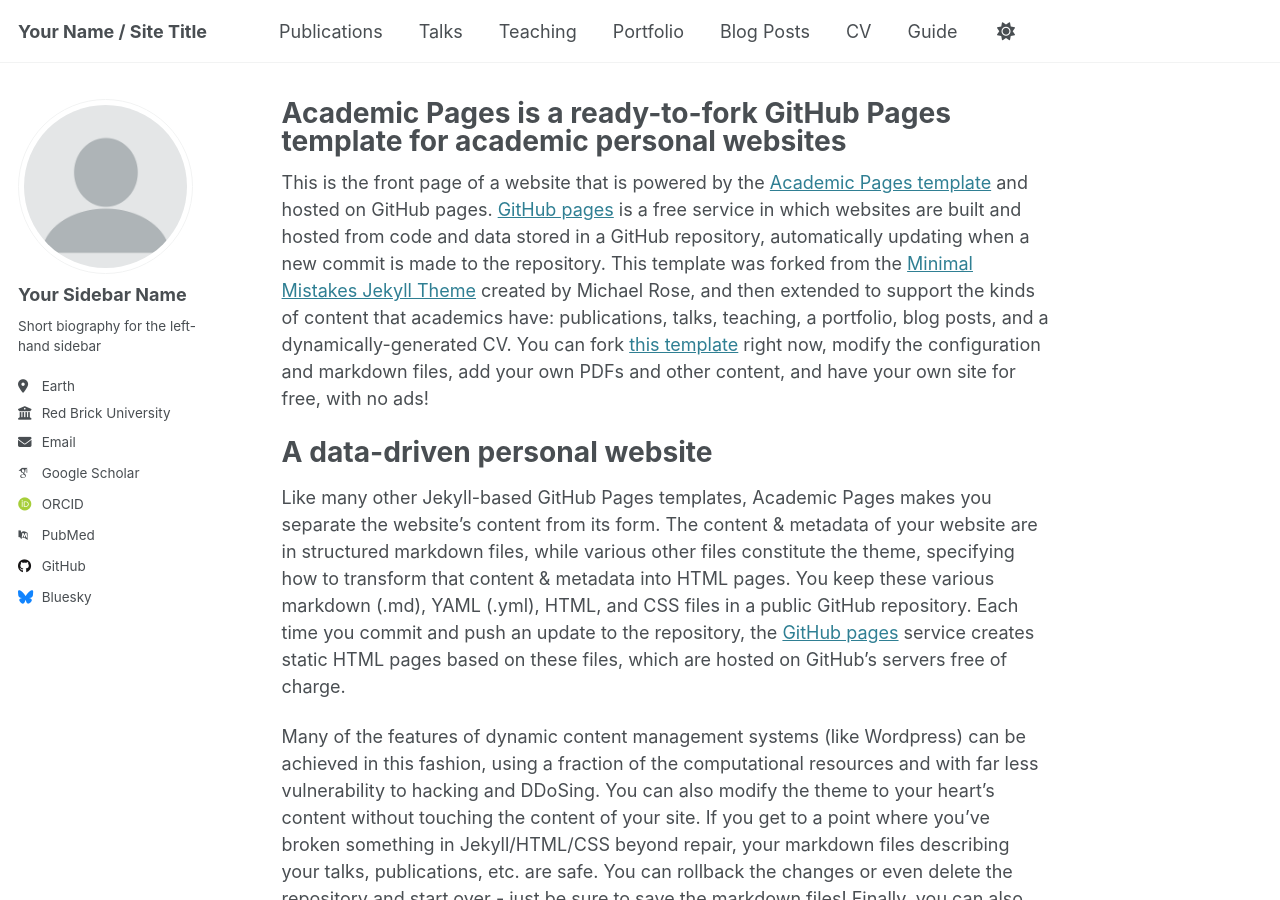
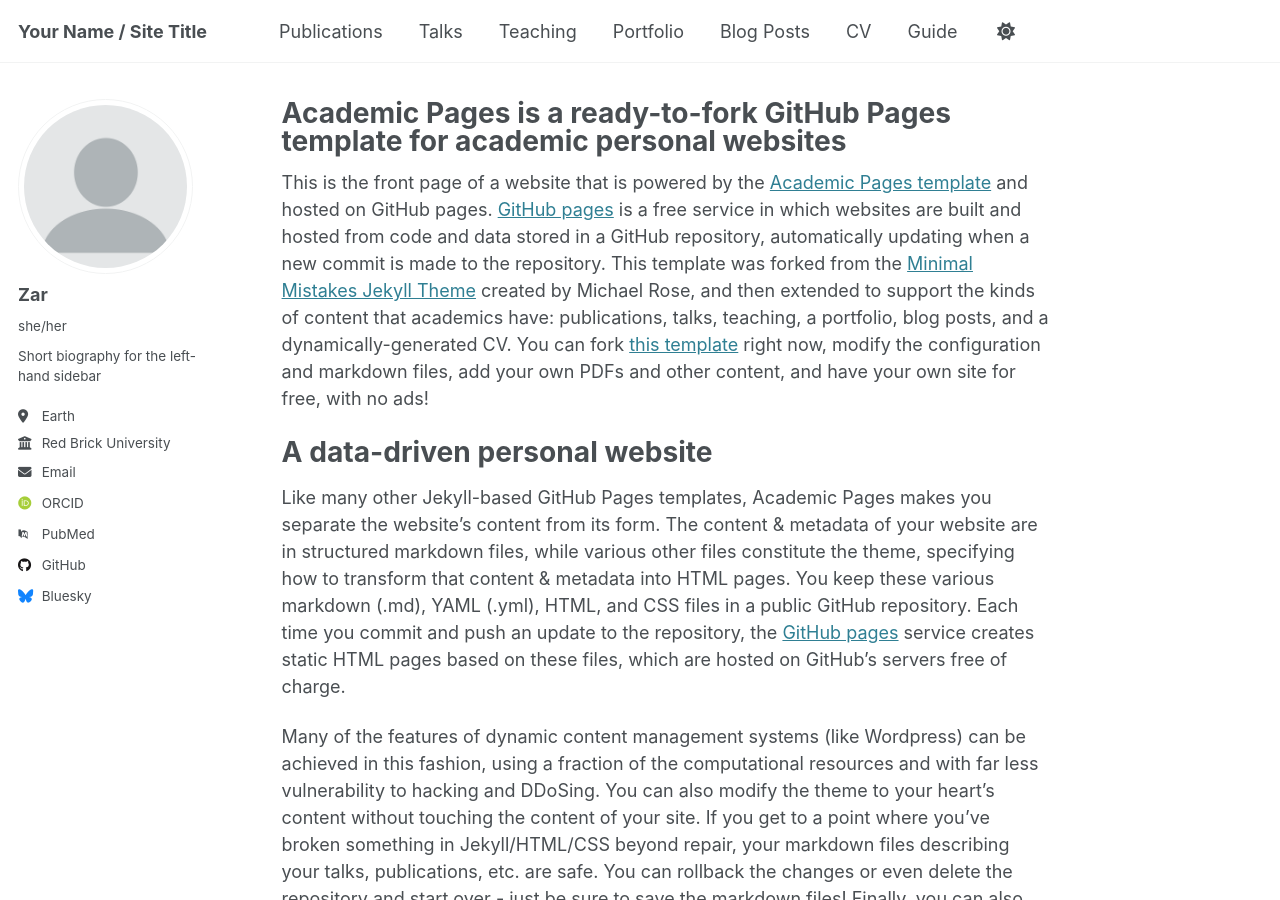
Before and after one commit to zahrafarhang2024/About, a Jekyll site: the page built from _pages/about.md, in a window 1280 px wide and 900 px high. Built offline with Jekyll 4.4.1, drawn with Linux system fonts in a browser that asks for light colours; some web fonts are replaced.

Commit message:
Update _config.yml

```diff
--- a/_config.yml
+++ b/_config.yml
@@ -24,17 +24,17 @@ repository               : "about/zahrafarhang2024.github.io"
 author:
   # Biographic information
   avatar           : "profile.png"
-  name             : "Your Sidebar Name"
-  pronouns         : # example: "she/her"
+  name             : "Zar"
+  pronouns         : "she/her"
   bio              : "Short biography for the left-hand sidebar"
   location         : "Earth"
   employer         : "Red Brick University"
   uri              : # URL
-  email            : "none@example.org"
+  email            : "@example.org"
 
   # Academic websites
   arxiv            : # URL - Update with the correct link to your profile
-  googlescholar    : "https://scholar.google.com/citations?user=PS_CX0AAAAAJ"
+  googlescholar    : #"https://scholar.google.com/citations?user=PS_CX0AAAAAJ"
   impactstory      : # URL
   orcid            : "http://orcid.org/yourorcidurl"
   semantic         : # URL
```
